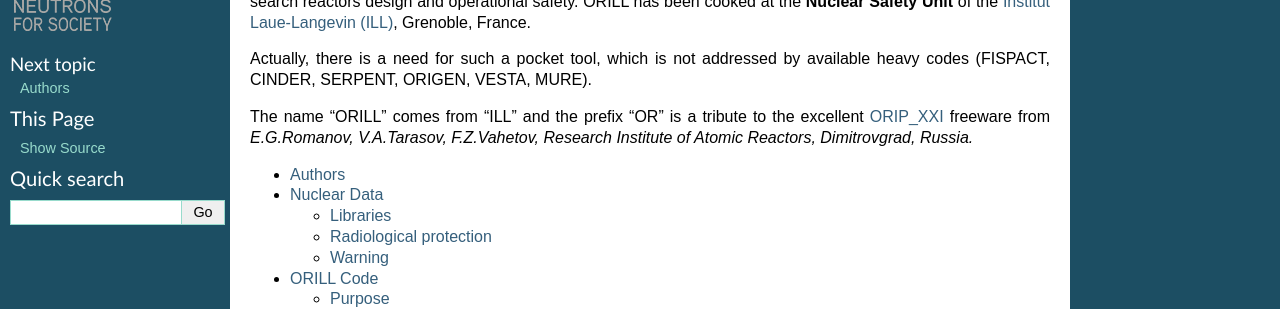
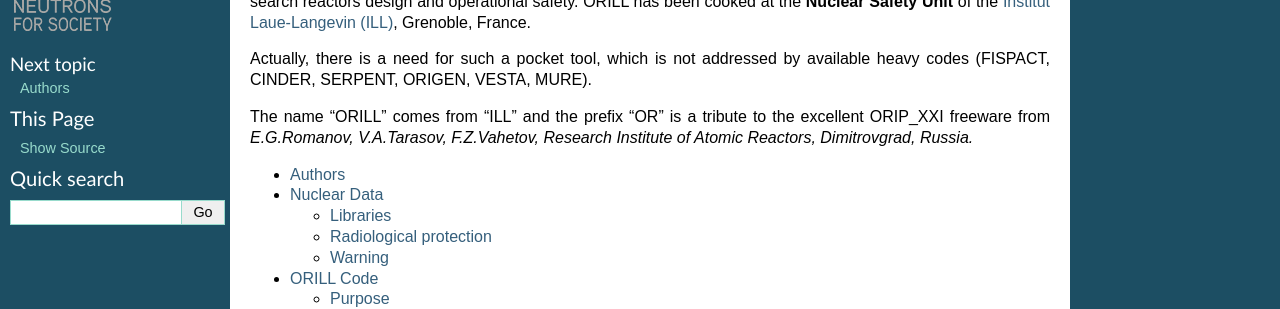
Before and after one commit to orill/orill, a Sphinx documentation site: the page built from docs/index.rst, in a window 1280 px wide. Shown: the part 121-430 px from the top of the page. Built offline with Sphinx 7.4.7, drawn with Linux system fonts in a browser that asks for light colours; part of the change alters nothing that is shown.

```diff
--- a/docs/index.rst
+++ b/docs/index.rst
@@ -8,7 +8,7 @@ ORILL has been cooked at the **Nuclear Safety Unit** of the `Institut Laue-Lange
 Actually, there is a need for such a pocket tool, which is not addressed by available heavy codes (FISPACT, CINDER, SERPENT, ORIGEN, VESTA, MURE).
 
 The name “ORILL” comes from “ILL” and
-the prefix “OR” is a tribute to the excellent `ORIP_XXI <https://github.com/orill/orip_xxi>`_
+the prefix “OR” is a tribute to the excellent ORIP_XXI
 freeware from *E.G.Romanov, V.A.Tarasov, F.Z.Vahetov,
 Research Institute of Atomic Reactors, Dimitrovgrad, Russia.*
 
```
